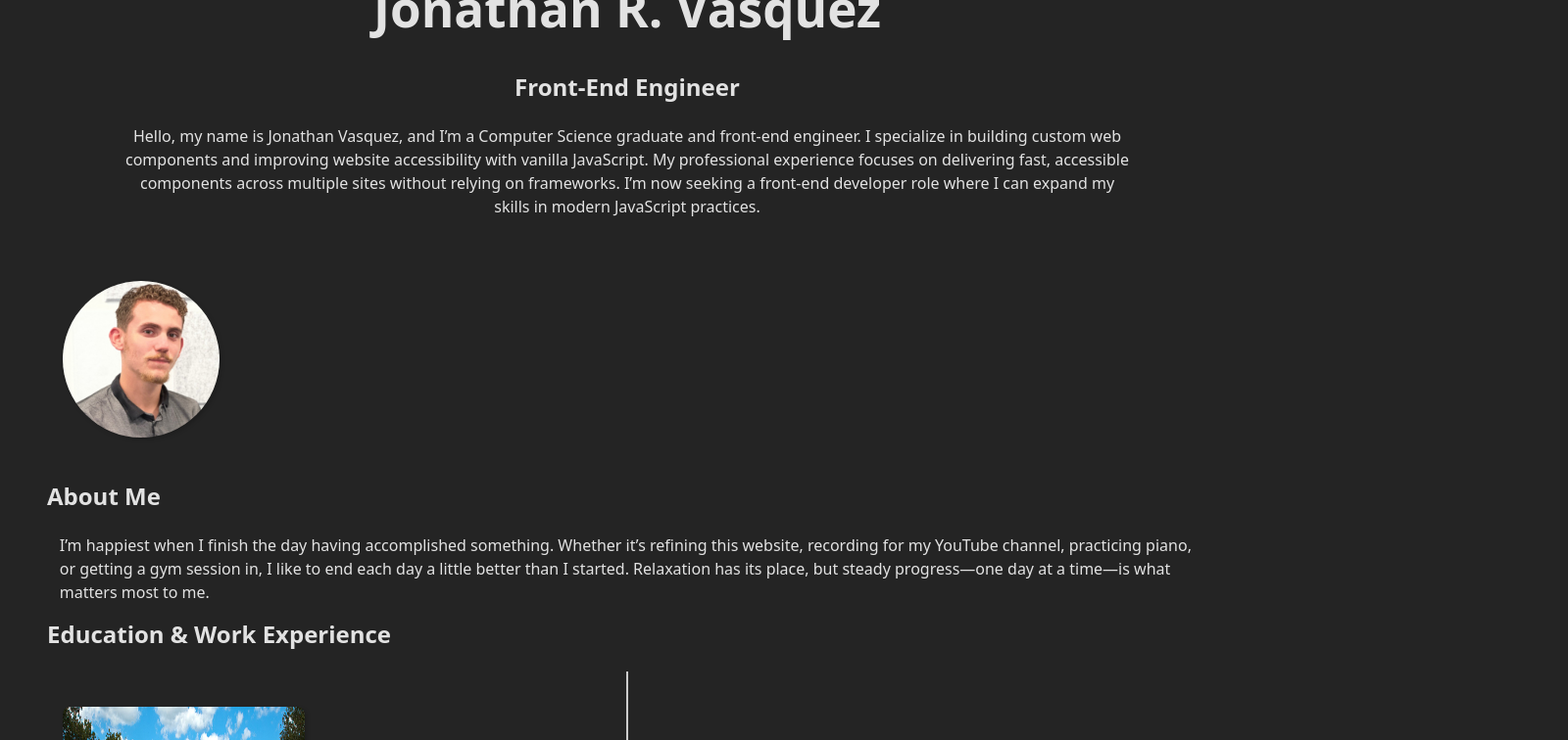
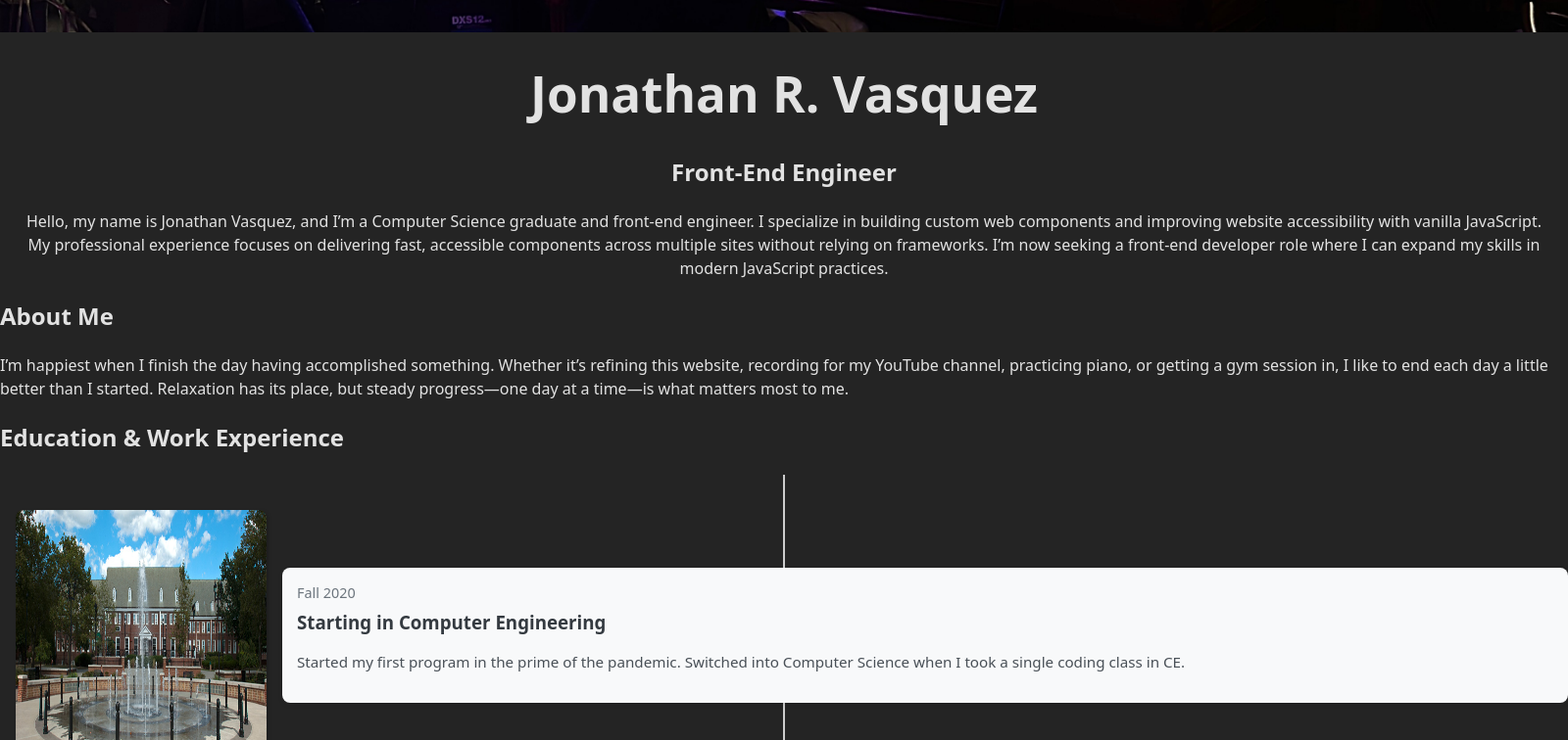
Before and after one commit to Vasqjr/personal-resume, a React (Vite) app: page / in a window 1280 px wide. Shown: the part 400-1156 px from the top of the page at 98% size, 1600 px wide, since content can reach past the window. Built offline with nearby package versions, Linux system fonts and the light colour scheme.

Commit message:
Adjusted CSS Styling and Box spacing of multiple elements

```diff
--- a/src/App.css
+++ b/src/App.css
@@ -4,11 +4,11 @@
 }
 
 #aboutSection, #workExperienceSection {
-  margin: 3rem;
+  width: 100rem;
 }
 
-.elevatorParagraph {
-    padding: 0 10vw;
+.elevatorParagraph{
+  margin: 1rem;
 }
 
 .square-container {
@@ -46,10 +46,6 @@
   width: 25rem;
 }
 
-.smallIndent {
-  margin: 1vw;
-}
-
 .aboutContent {
   float: right;
 }
--- a/src/App.tsx
+++ b/src/App.tsx
@@ -33,15 +33,12 @@ function App() {
         </p>
       </div>
       <div id="aboutSection">
-        <img title={`Jonathan's Linked-In Profile`} className='circle-container' src='src/assets/images/Linked-In-Profile.jpeg'/>
-        <div className='aboutContent'>
         <h2>
           About Me
         </h2>
         <p className='smallIndent'>
           I’m happiest when I finish the day having accomplished something. Whether it’s refining this website, recording for my YouTube channel, practicing piano, or getting a gym session in, I like to end each day a little better than I started. Relaxation has its place, but steady progress—one day at a time—is what matters most to me.
         </p>
-      </div>
       </div>
 
       <div id="workExperienceSection">
```
